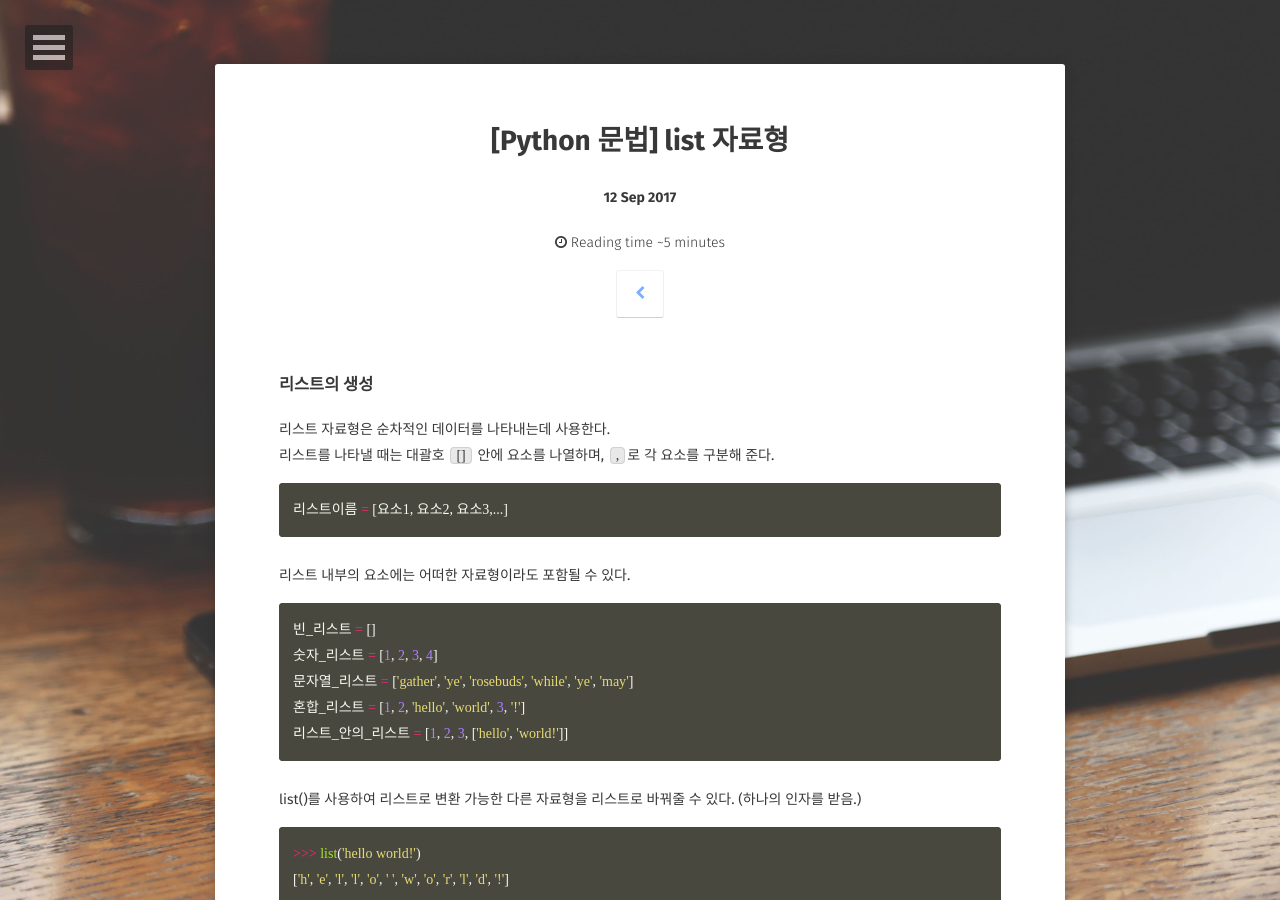
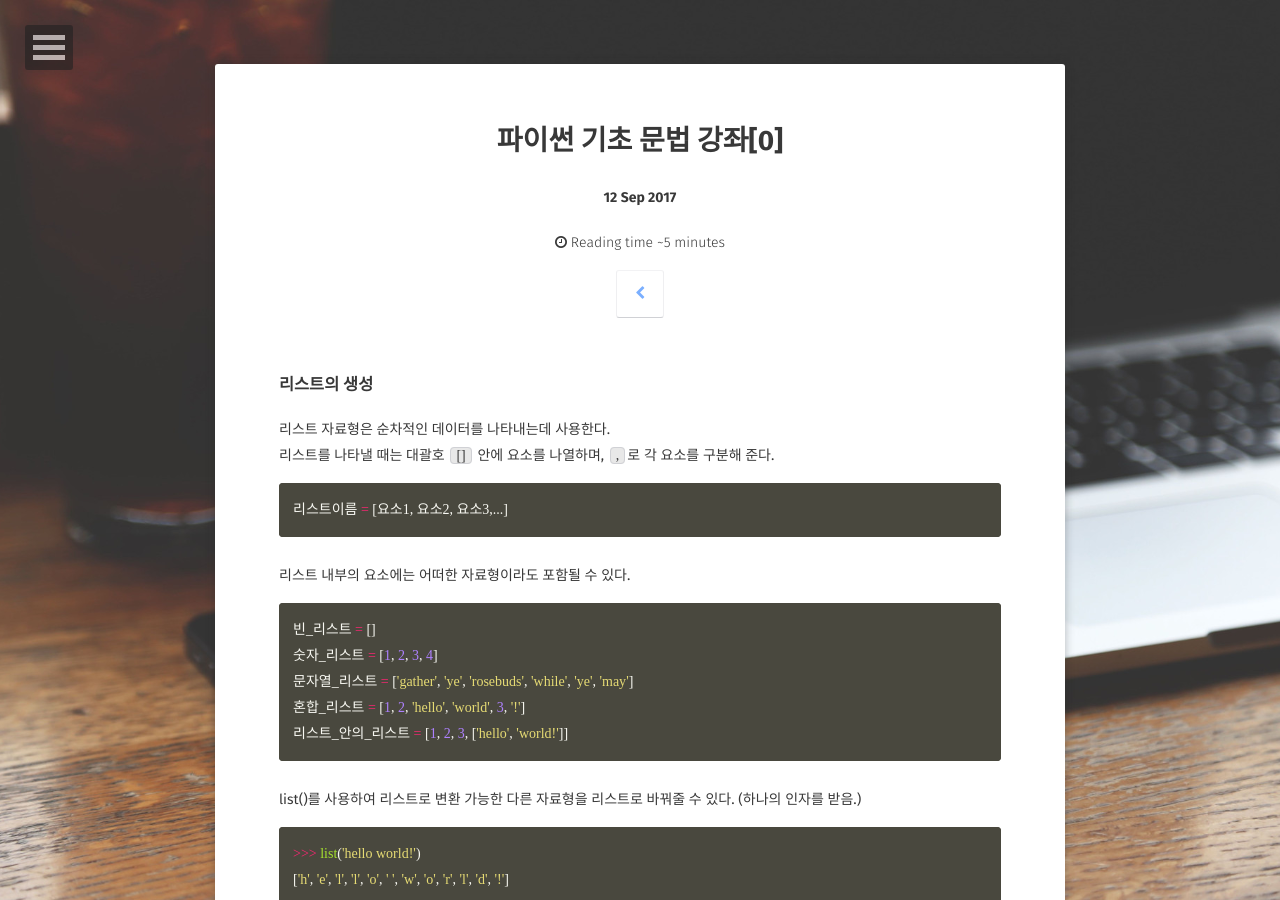
Before and after one commit to CS-myh0518/cs-myh0518.github.com, a Jekyll site: the page built from _posts/Python/2017-09-12-list.md, in a window 1280 px wide and 900 px high. Built offline with Jekyll 4.4.1, drawn with Linux system fonts in a browser that asks for light colours; some web fonts are replaced; comment, search, counter and statistics services are not loaded.

Commit message:
Update 2017-09-12-list.md

```diff
--- a/_posts/Python/2017-09-12-list.md
+++ b/_posts/Python/2017-09-12-list.md
@@ -1,11 +1,11 @@
 ---
 layout: post
-title: '[Python 문법] list 자료형'
-excerpt: 파이썬의 list 자료형에 대해 알아보자.
+title: '파이썬 기초 문법 강좌[0]'
+excerpt: 파이썬을 개발할 환경을 설정해 보자
 category: Python
 tags:
   - Python
-  - List
+  - Dev
 ---
 
 
```
